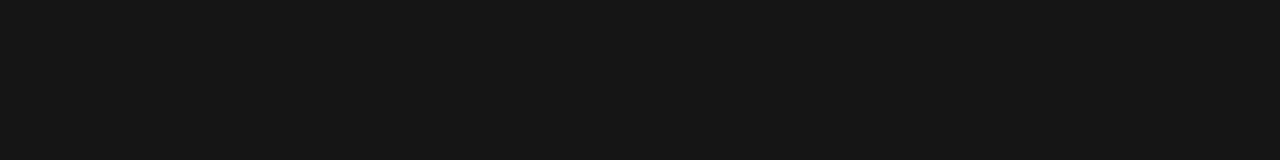
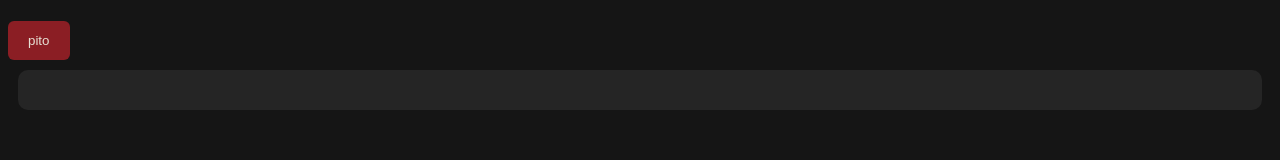
Before and after one commit to arturcostamarti/DAM1M04-TreballHTML, a plain HTML site: page html/index.html in a window 1280 px wide. Drawn offline with Linux system fonts and the light colour scheme.

Commit message:
targetas

```diff
--- a/css/index.css
+++ b/css/index.css
@@ -10,3 +10,28 @@ h1{
     font-family: 'Bebas Neue', sans-serif;
     letter-spacing: 2px;
 }
+button {
+    background: #8B1E24;
+    color: #E6DFD3;
+    border: none;
+    padding: 12px 20px;
+    border-radius: 6px;
+    cursor: pointer;
+}
+button:hover {
+    background: #B33A3A;
+}
+.targeta {
+    background: #252525;
+    padding: 20px;
+    border-radius: 10px;
+    margin: 10px;
+}
+
+.targeta h2 {
+    color: #E6DFD3;
+}
+
+.targeta p {
+    color: #96918A;
+}
--- a/html/index.html
+++ b/html/index.html
@@ -9,5 +9,8 @@
 <body>
     <h1></h1>
     <p></p>
+    <button>pito</button>
+    <div class="targeta">
+    </div>
 </body>
 </html>
```
